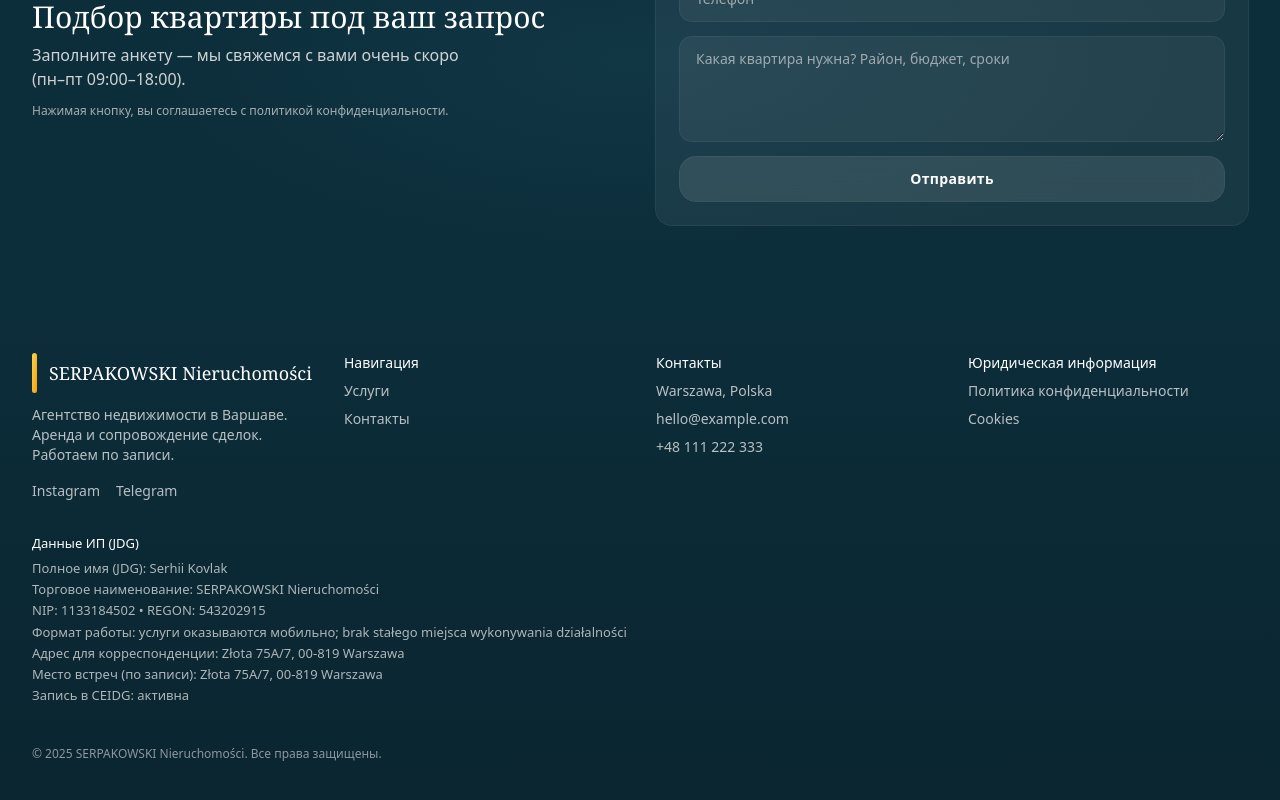
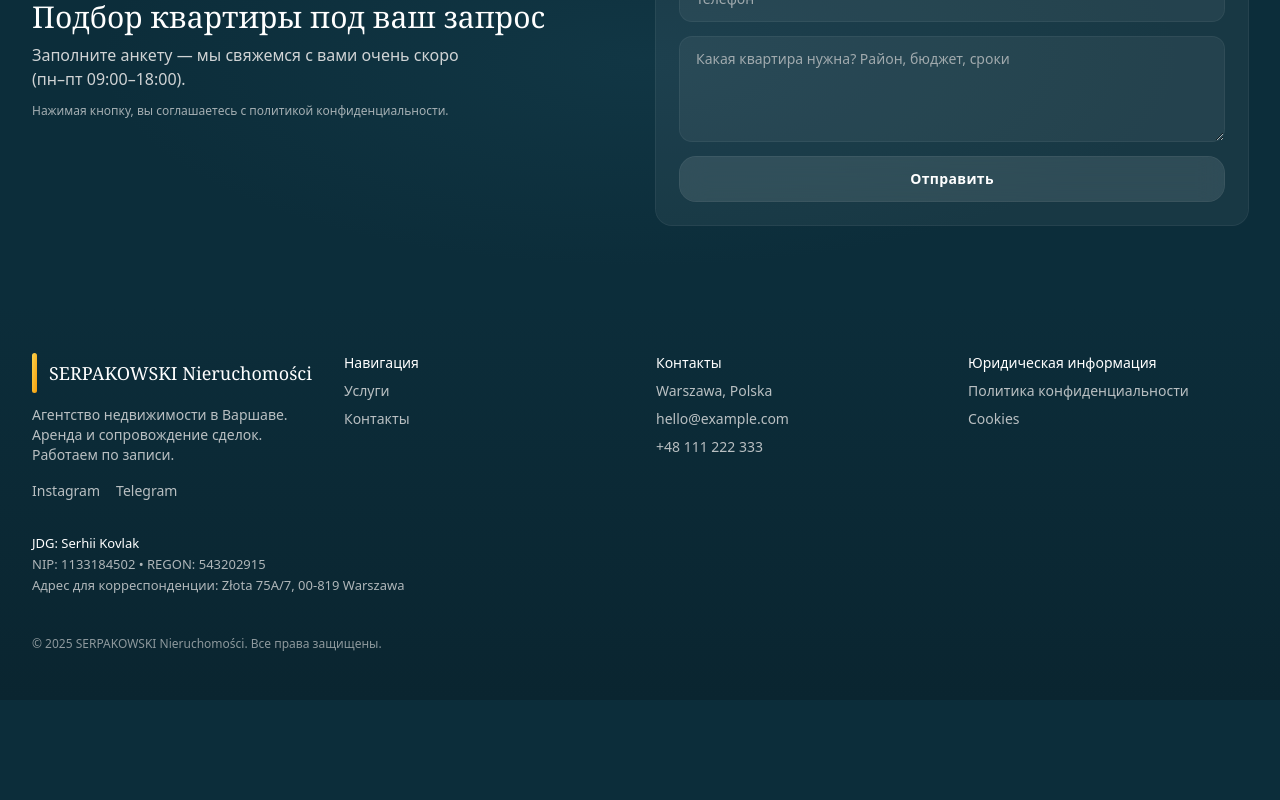
Before and after one commit to kovlaks/serpak-site, a Next.js app: page / in a window 1280 px wide. Shown: the part 1433-2233 px from the top of the page. After the commit the page ends 2133 px from the top, so only its background shows below. Built offline with nearby package versions, Linux system fonts and the light colour scheme.

Commit message:
Update page.tsx

```diff
--- a/app/page.tsx
+++ b/app/page.tsx
@@ -368,19 +368,12 @@ export default function Page() {
     </div>
 
     {/* JDG info (RU) */}
-    <div className="mt-8 text-[13px] leading-relaxed text-neutral-200/75">
-      <div className="font-medium text-white">Данные ИП (JDG)</div>
-      <div className="mt-1">Полное имя (JDG): Serhii Kovlak</div>
-      <div>Торговое наименование: SERPAKOWSKI Nieruchomości</div>
-      <div>NIP: 1133184502 • REGON: 543202915</div>
-      <div>
-        Формат работы: услуги оказываются мобильно;
-        <span className="whitespace-nowrap"> brak stałego miejsca wykonywania działalności</span>
-      </div>
-      <div>Адрес для корреспонденции: Złota 75A/7, 00-819 Warszawa</div>
-      <div>Место встреч (по записи): Złota 75A/7, 00-819 Warszawa</div>
-      <div>Запись в CEIDG: активна</div>
-    </div>
+<div className="mt-8 text-[13px] leading-relaxed text-neutral-200/75">
+  <div className="font-medium text-white">JDG: Serhii Kovlak</div>
+  <div>NIP: 1133184502 • REGON: 543202915</div>
+  <div>Адрес для корреспонденции: Złota 75A/7, 00-819 Warszawa</div>
+</div>
+
 
     {/* Копирайт */}
     <div className="mt-10 text-xs text-neutral-200/60">
```
